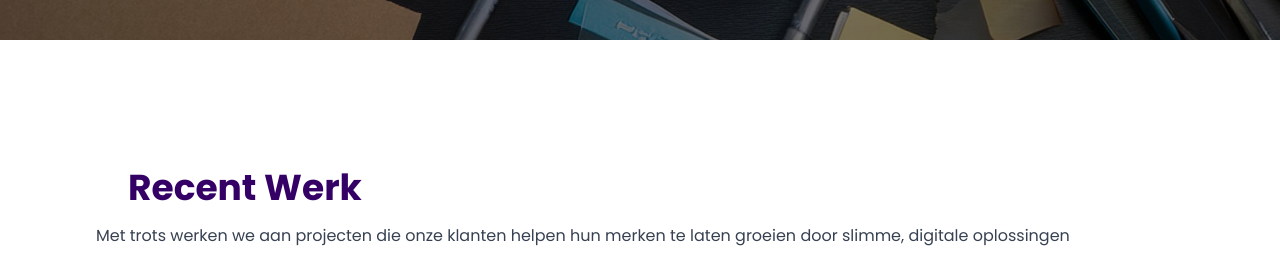
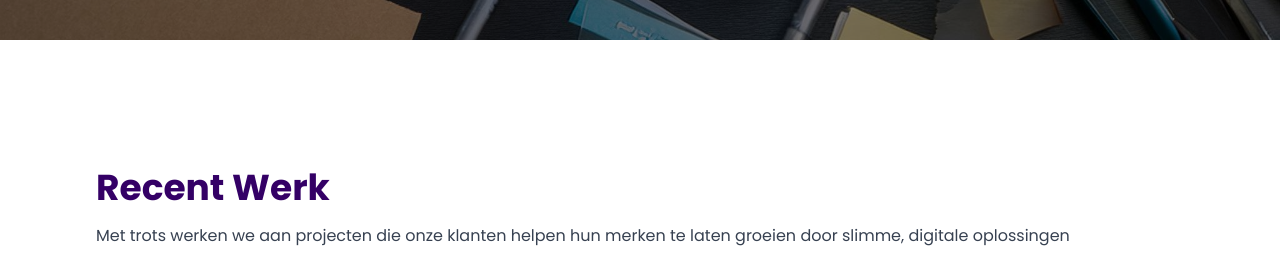
Before and after one commit to Francisca80/next, a Next.js app in the folder margin-top/: page / in a window 1280 px wide. Shown: the part 760-1018 px from the top of the page. Built offline with nearby package versions, Linux system fonts and the light colour scheme.

Commit message:
buglix casesection title

```diff
--- a/margin-top/src/app/cases/[id]/page.tsx
+++ b/margin-top/src/app/cases/[id]/page.tsx
@@ -32,7 +32,7 @@ const CaseDetail = async ({ params }: CaseDetailProps) => {
 
   return (
     <div className="max-w-full">
-      <section className="relative h-screen bg-cover bg-center" style={{ backgroundImage: `url(/servicehero.jpg)` }}>
+      <section className="relative h-screen bg-cover bg-center" style={{ backgroundImage: `url(${caseItem.backgroundImage})` }}>
         {/* Overlay */}
         <div className="absolute inset-0 bg-black opacity-40"></div>
         {/* Content */}
--- a/margin-top/src/components/CaseSection.tsx
+++ b/margin-top/src/components/CaseSection.tsx
@@ -7,8 +7,8 @@ import { FaArrowRight } from 'react-icons/fa';
 const CasesSection: React.FC = () => {
   return (
     <div className="py-24 bg-white text-black">
-      <section className="max-w-6xl mx-auto text-center mb-12 p-8">
-        <h2 className="text-4xl font-bold mb-4 md:ml-8 text-left">Recent Werk</h2>
+      <section className="max-w-6xl mx-auto mb-12 p-8">
+        <h2 className="text-4xl font-bold mb-4 text-left">Recent Werk</h2>
         <p className="text-left text-gray-700 mb-8">Met trots werken we aan projecten die onze klanten helpen hun merken te laten groeien door slimme, digitale oplossingen</p>
         <div className="grid grid-cols-1 sm:grid-cols-2 lg:grid-cols-3 gap-8">
           {caseData.slice(0, 3).map((caseItem) => ( // Show only the first 3 cases
```
